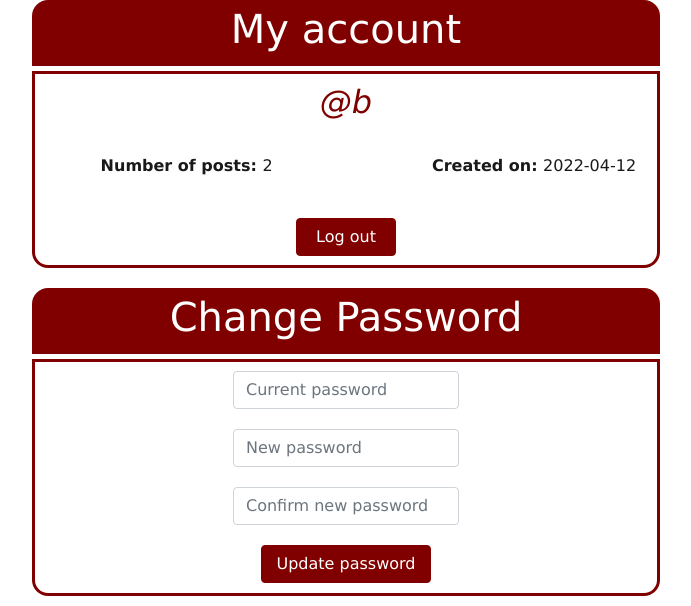
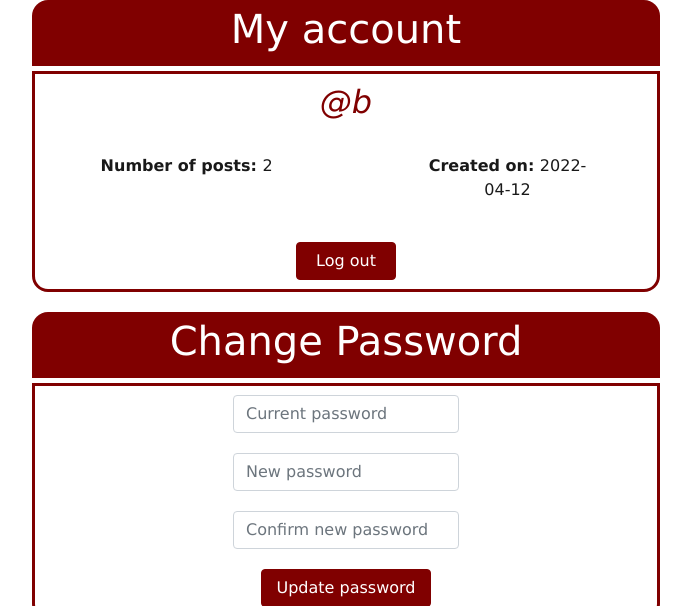
Before and after one commit to Arya-Yazdi/final-project, a Flask app: page /setting in a window 1280 px wide. Shown: the part 74-680 px from the top of the page, without its empty margins (294-985 px from the left). Run offline with Flask 2, Linux system fonts and the light colour scheme; a user stored in the database is signed in; data comes from the database, SQL or seed files in the repository; both versions use the stored data as it was after the commit; some libraries are stand-ins or nearby versions; some web fonts are replaced.

Commit message:
final touches 05

```diff
--- a/static/styles.css
+++ b/static/styles.css
@@ -197,6 +197,10 @@ hr {
 input {
     margin-bottom: 20px !important;
 }
+
+.px65-margin-right {
+    padding-right: 65px;
+}
 /* End */
 
 
--- a/templates/setting.html
+++ b/templates/setting.html
@@ -22,7 +22,7 @@
                 <p><strong> Number of posts: </strong> {{ post_length }} </p>
             </div>
 
-            <div class="column right">
+            <div class="column right px65-margin-right">
                 <p><strong> Created on: </strong> {{ created }} </p>
             </div>
 
```
Also changed, not shown: final.db, 2 other files.
